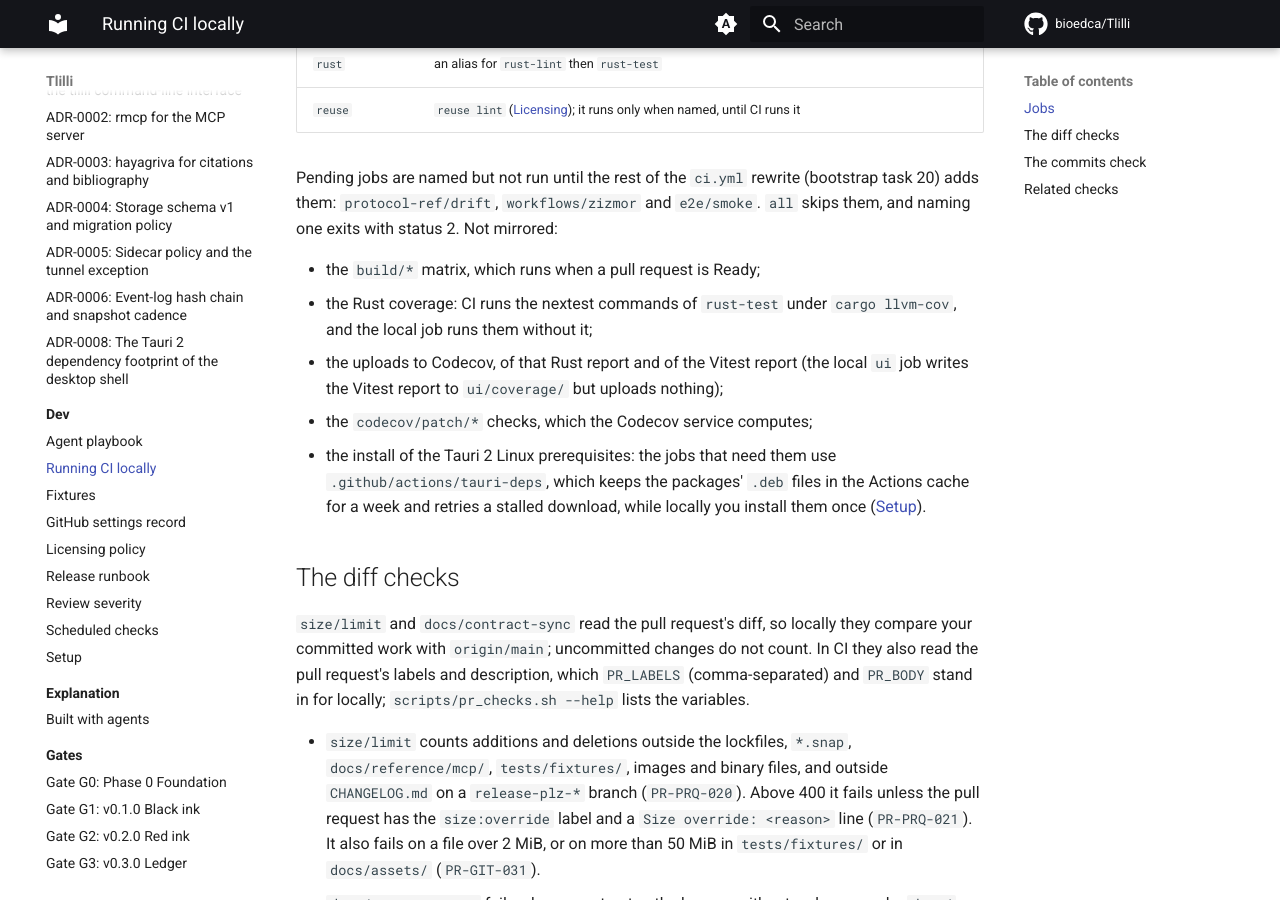
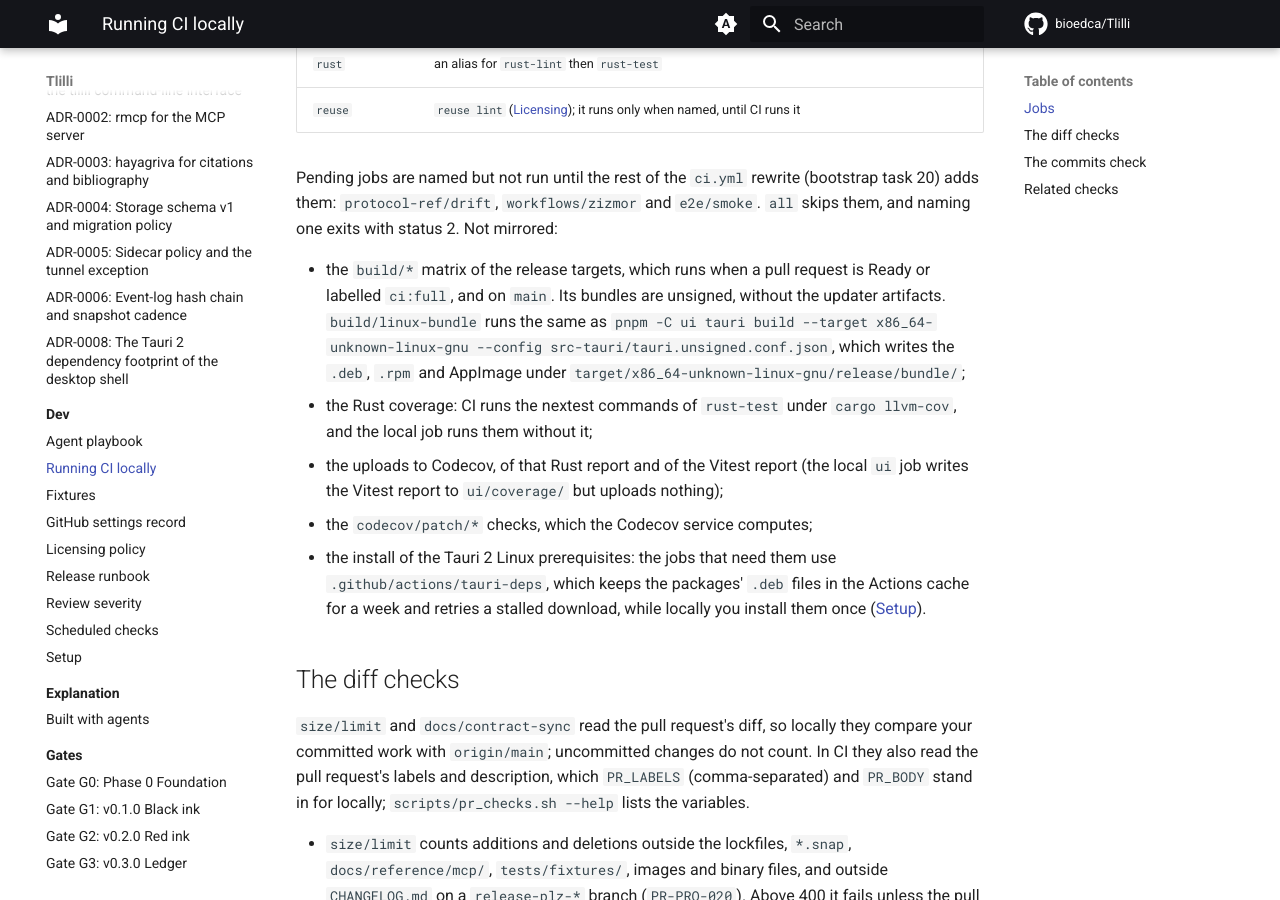
Before and after one commit to bioedca/Tlilli, an MkDocs documentation site: the page built from docs/dev/ci.md, in a window 1280 px wide and 900 px high, scrolled down 1214 px. Built offline with MkDocs 1.6.1 and Material for MkDocs 9.7.7, drawn with Linux system fonts in a browser that asks for light colours; comment, search, counter and statistics services are not loaded.

Commit message:
ci(ci): add the build matrix of the release targets
The last part of the ci.yml rewrite adds the four build/* checks that
PR-GIT-043 names: build/macos-arm64, build/macos-x86_64, build/windows
and build/linux-bundle. Each job bundles the app for its target with
`tauri build --target` and keeps the bundles as an artifact for 7 days.
The macOS arm64 and Windows jobs also run the tests, which rust-test
runs on Linux.

The matrix runs on a Ready pull request, on one labelled ci:full, and
on main. A Draft skips it, so the required checks stay missing until
the pull request is Ready.

The bundles are unsigned. src-tauri/tauri.unsigned.conf.json turns off
the updater artifacts, whose signing key only the release workflows
get; tauri build fails without that key otherwise. The override is a
file because cmd.exe, which runs the tauri script on Windows, mangles
inline JSON.

.gitattributes checks every text file out with LF line endings
(NFR-PORT-004). Windows runners default to CRLF, which would make the
Windows tests compare different bytes than Linux and macOS do.

Signed-off-by: bioedca <131809205+bioedca@users.noreply.github.com>

```diff
--- a/docs/dev/ci.md
+++ b/docs/dev/ci.md
@@ -28,7 +28,7 @@ The script installs no toolchain: it expects rustup, cargo-nextest, cargo-deny,
 
 Pending jobs are named but not run until the rest of the `ci.yml` rewrite (bootstrap task 20) adds them: `protocol-ref/drift`, `workflows/zizmor` and `e2e/smoke`. `all` skips them, and naming one exits with status 2. Not mirrored:
 
-- the `build/*` matrix, which runs when a pull request is Ready;
+- the `build/*` matrix of the release targets, which runs when a pull request is Ready or labelled `ci:full`, and on `main`. Its bundles are unsigned, without the updater artifacts. `build/linux-bundle` runs the same as `pnpm -C ui tauri build --target x86_64-unknown-linux-gnu --config src-tauri/tauri.unsigned.conf.json`, which writes the `.deb`, `.rpm` and AppImage under `target/x86_64-unknown-linux-gnu/release/bundle/`;
 - the Rust coverage: CI runs the nextest commands of `rust-test` under `cargo llvm-cov`, and the local job runs them without it;
 - the uploads to Codecov, of that Rust report and of the Vitest report (the local `ui` job writes the Vitest report to `ui/coverage/` but uploads nothing);
 - the `codecov/patch/*` checks, which the Codecov service computes;
```
Also changed, not shown: 3 other files.
